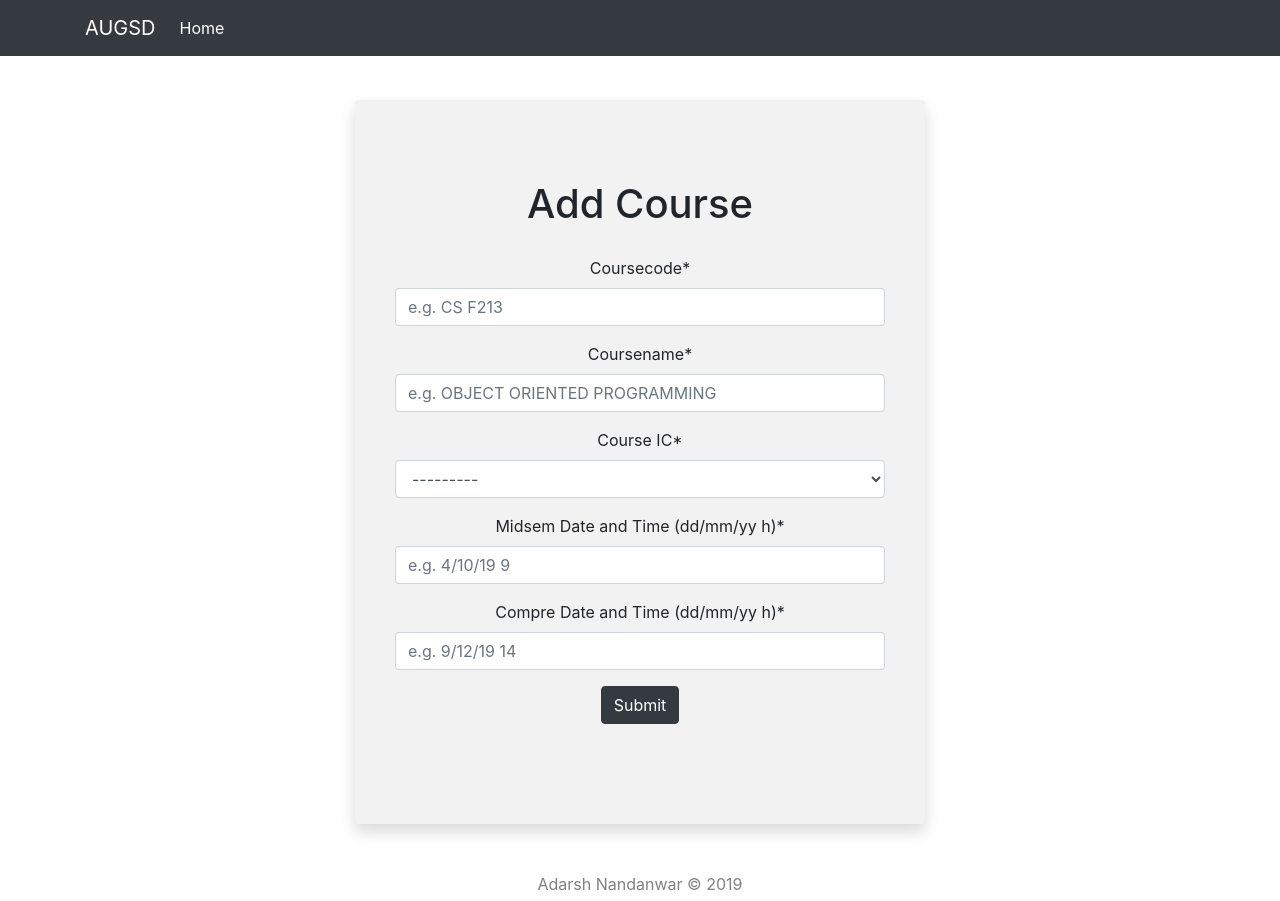
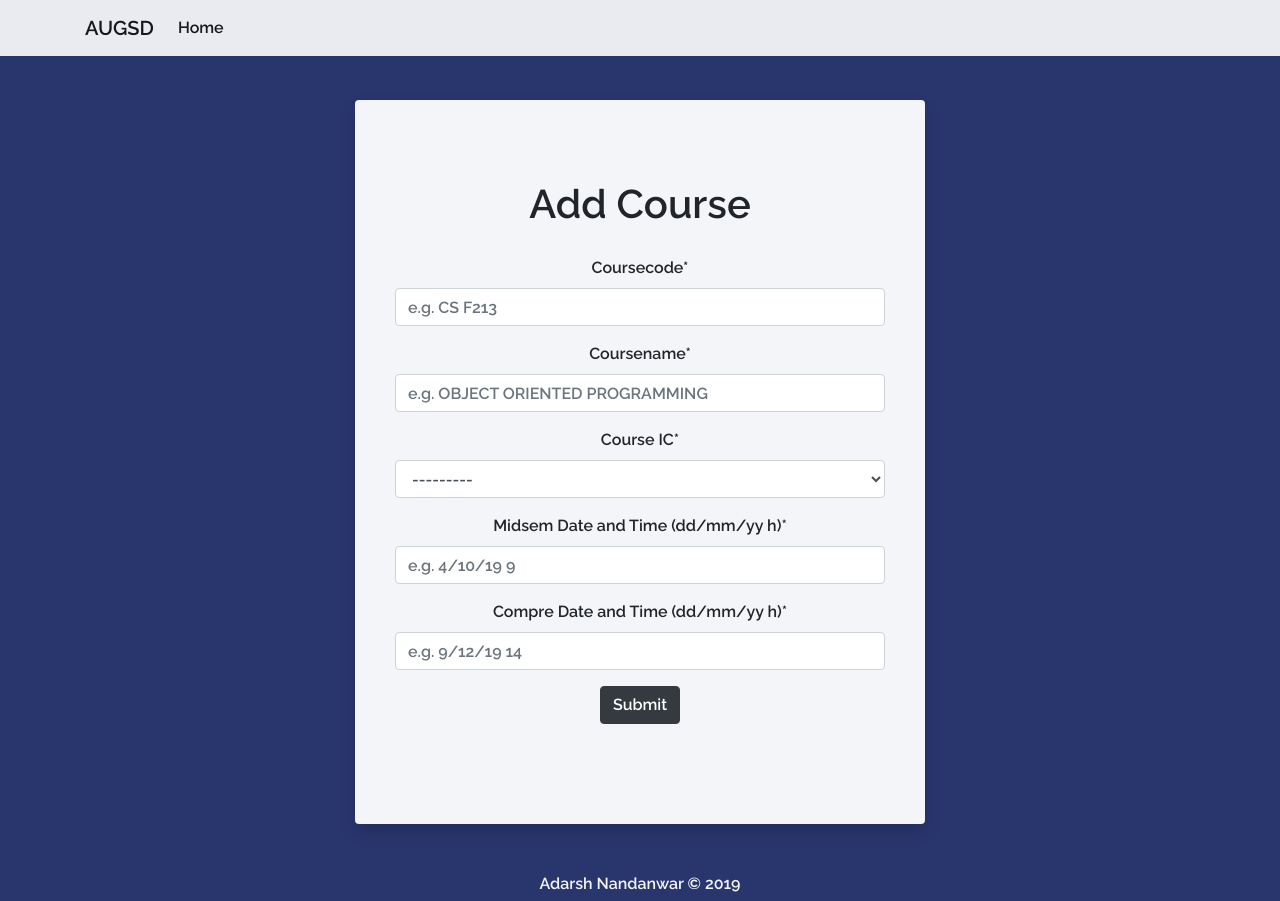
Before and after one commit to AdarshNandanwar/AUGSD-Project, a Django app: page /add-course/ in a window 1280 px wide. Run offline with Django 3.2, Linux system fonts and the light colour scheme; data comes from the database, SQL or seed files in the repository; both versions use the stored data as it was after the commit; some libraries are stand-ins or nearby versions.

Commit message:
improve UI

```diff
--- /dev/null
+++ b/augsd_project/project_app/static/project_app/style.css
@@ -0,0 +1,25 @@
+*{
+    margin : 0;
+    padding: 0;
+    font-family: 'Raleway', sans-serif;
+}
+
+html, body{
+    background: #29366E;
+}
+
+.box{
+    background-color: rgba(255, 255, 255, 0.95) !important;
+    padding: 80px 40px;
+    margin: 0px auto;
+}
+
+ul.navbar-nav a{
+    transition: all .25s ease;
+}
+
+ul.navbar-nav a:hover {
+    background-color: #29366E !important;
+    color: rgba(255, 255, 255, 0.95) !important;
+    transition: all .25s ease;
+}
--- a/augsd_project/project_app/templates/addCourseForm.html
+++ b/augsd_project/project_app/templates/addCourseForm.html
@@ -6,8 +6,7 @@
 
 <div class="container">
     <div class="row text-center">
-        <div class="col-md-6 shadow mb-5 table-light rounded"
-            style="padding: 80px 40px; margin: 0px auto; background-color: rgba(0, 0, 0, 0.05);">
+        <div class="col-md-6 shadow mb-5 table-light rounded box">
             <h1>Add Course</h1>
             <div class="row">
                 <div class="col" style="margin: 20px auto;">
--- a/augsd_project/project_app/templates/addSectionForm.html
+++ b/augsd_project/project_app/templates/addSectionForm.html
@@ -6,8 +6,7 @@
 
 <div class="container">
     <div class="row text-center">
-        <div class="col-md-6 shadow mb-5 table-light rounded"
-            style="padding: 80px 40px; margin: 0px auto; background-color: rgba(0, 0, 0, 0.05);">
+        <div class="col-md-6 shadow mb-5 table-light rounded box">
             <h1>Add Section</h1>
             <div class="row">
                 <div class="col" style="margin: 20px auto;">
--- a/augsd_project/project_app/templates/addSubSectionForm.html
+++ b/augsd_project/project_app/templates/addSubSectionForm.html
@@ -6,8 +6,7 @@
 
 <div class="container">
     <div class="row text-center">
-        <div class="col-md-6 shadow mb-5 table-light rounded"
-            style="padding: 80px 40px; margin: 0px auto; background-color: rgba(0, 0, 0, 0.05);">
+        <div class="col-md-6 shadow mb-5 table-light rounded box">
             <h1>Add SubSection</h1>
             <div class="row">
                 <div class="col" style="margin: 20px auto;">
--- a/augsd_project/project_app/templates/base.html
+++ b/augsd_project/project_app/templates/base.html
@@ -1,3 +1,5 @@
+{% load static %}
+
 <!DOCTYPE html>
 <html lang="en">
 
@@ -9,6 +11,8 @@
     <link href="https://stackpath.bootstrapcdn.com/bootstrap/4.3.1/css/bootstrap.min.css" rel="stylesheet"
         integrity="sha384-ggOyR0iXCbMQv3Xipma34MD+dH/1fQ784/j6cY/iJTQUOhcWr7x9JvoRxT2MZw1T" crossorigin="anonymous">
     <link rel="stylesheet" href="https://cdnjs.cloudflare.com/ajax/libs/font-awesome/5.11.2/css/all.css">
+    <link href="https://fonts.googleapis.com/css?family=Raleway:600&display=swap" rel="stylesheet">
+    <link rel="stylesheet" type="text/css" href="{% static 'project_app/style.css' %}">
     <script src="https://code.jquery.com/jquery-3.4.1.min.js"
         integrity="sha256-CSXorXvZcTkaix6Yvo6HppcZGetbYMGWSFlBw8HfCJo=" crossorigin="anonymous"></script>
     <script src="https://stackpath.bootstrapcdn.com/bootstrap/4.3.1/js/bootstrap.min.js"
@@ -19,7 +23,7 @@
 </head>
 
 <body>
-    <nav class="navbar fixed-top navbar-expand-lg navbar-dark bg-dark">
+    <nav class="navbar fixed-top navbar-expand-lg navbar-light bg-light" style="background-color: rgba(255, 255, 255, 0.9) !important;">
         <nav class="container">
             <a class="navbar-brand" href="/">AUGSD</a>
             <button class="navbar-toggler" type="button" data-toggle="collapse" data-target="#navbarSupportedContent"
@@ -30,7 +34,7 @@
             <div class="collapse navbar-collapse" id="navbarSupportedContent">
                 <ul class="navbar-nav mr-auto">
                     <li class="nav-item active">
-                        <a class="nav-link" href="/">Home <span class="sr-only">(current)</span></a>
+                        <a class="nav-link rounded" href="/">Home <span class="sr-only">(current)</span></a>
                     </li>
                 </ul>
             </div>
@@ -58,12 +62,14 @@
     {% endblock %}
 
     <div class="container text-center" style="color: grey;">
-        <p style=" margin-bottom: 0;">Adarsh Nandanwar © 2019</p>
+        <p style=" margin-bottom: 5px; color: rgba(255, 255, 255, 0.95);">Adarsh Nandanwar © 2019</p>
     </div>
 
     <script src="https://stackpath.bootstrapcdn.com/bootstrap/4.3.1/js/bootstrap.min.js"
         integrity="sha384-JjSmVgyd0p3pXB1rRibZUAYoIIy6OrQ6VrjIEaFf/nJGzIxFDsf4x0xIM+B07jRM"
         crossorigin="anonymous"></script>
+
+
 </body>
 
 </html>
--- a/augsd_project/project_app/templates/deleteCourseForm.html
+++ b/augsd_project/project_app/templates/deleteCourseForm.html
@@ -6,7 +6,7 @@
 
     <div class="container">
         <div class="row text-center">
-            <div class="col-md-6 shadow mb-5 table-light rounded" style="padding: 80px 40px; margin: 0px auto; background-color: rgba(0, 0, 0, 0.05);">
+            <div class="col-md-6 shadow mb-5 table-light rounded box">
 
                 <h1>Delete Course</h1>
                 <div class="row">
--- a/augsd_project/project_app/templates/deleteSectionForm.html
+++ b/augsd_project/project_app/templates/deleteSectionForm.html
@@ -6,7 +6,7 @@
 
     <div class="container">
         <div class="row text-center">
-            <div class="col-md-6 shadow mb-5 table-light rounded" style="padding: 80px 40px; margin: 0px auto; background-color: rgba(0, 0, 0, 0.05);">
+            <div class="col-md-6 shadow mb-5 table-light rounded box">
                 <h1>Delete Section</h1>
                 <div class="row">
                     <div class="col" style="margin: 20px auto;">
--- a/augsd_project/project_app/templates/deleteSubSectionForm.html
+++ b/augsd_project/project_app/templates/deleteSubSectionForm.html
@@ -6,8 +6,7 @@
 
 <div class="container">
     <div class="row text-center">
-        <div class="col-md-6 shadow mb-5 table-light rounded"
-            style="padding: 80px 40px; margin: 0px auto; background-color: rgba(0, 0, 0, 0.05);">
+        <div class="col-md-6 shadow mb-5 table-light rounded box">
             <h1>Delete SubSection</h1>
             <div class="row">
                 <div class="col" style="margin: 20px auto;">
--- a/augsd_project/project_app/templates/modifyCourseForm.html
+++ b/augsd_project/project_app/templates/modifyCourseForm.html
@@ -6,8 +6,7 @@
 
 <div class="container">
     <div class="row text-center">
-        <div class="col-md-6 shadow mb-5 table-light rounded"
-            style="padding: 80px 40px; margin: 0px auto; background-color: rgba(0, 0, 0, 0.05);">
+        <div class="col-md-6 shadow mb-5 table-light rounded box">
 
             <h1>Modify Course</h1>
             <div class="row">
--- a/augsd_project/project_app/templates/modifySectionForm.html
+++ b/augsd_project/project_app/templates/modifySectionForm.html
@@ -6,8 +6,7 @@
 
 <div class="container">
     <div class="row text-center">
-        <div class="col-md-6 shadow mb-5 table-light rounded"
-            style="padding: 80px 40px; margin: 0px auto; background-color: rgba(0, 0, 0, 0.05);">
+        <div class="col-md-6 shadow mb-5 table-light rounded box">
 
             <h1>Modify Section</h1>
             <div class="row">
--- a/augsd_project/project_app/templates/modifySelectedCourseForm.html
+++ b/augsd_project/project_app/templates/modifySelectedCourseForm.html
@@ -6,8 +6,7 @@
 
 <div class="container">
     <div class="row text-center">
-        <div class="col-md-6 shadow mb-5 table-light rounded"
-            style="padding: 80px 40px; margin: 0px auto; background-color: rgba(0, 0, 0, 0.05);">
+        <div class="col-md-6 shadow mb-5 table-light rounded box">
 
             <h1>Modify Course</h1>
             <h3>({{ courseCode }})</h3>
--- a/augsd_project/project_app/templates/modifySelectedSectionForm.html
+++ b/augsd_project/project_app/templates/modifySelectedSectionForm.html
@@ -6,8 +6,7 @@
 
 <div class="container">
     <div class="row text-center">
-        <div class="col-md-6 shadow mb-5 table-light rounded"
-            style="padding: 80px 40px; margin: 0px auto; background-color: rgba(0, 0, 0, 0.05);">
+        <div class="col-md-6 shadow mb-5 table-light rounded box">
 
             <h1>Modify Section</h1>
             <h3>({{ course }} {{ currentSectionNumber }})</h3>
--- a/augsd_project/project_app/templates/modifySelectedSubSectionForm.html
+++ b/augsd_project/project_app/templates/modifySelectedSubSectionForm.html
@@ -6,8 +6,7 @@
 
 <div class="container">
     <div class="row text-center">
-        <div class="col-md-6 shadow mb-5 table-light rounded"
-            style="padding: 80px 40px; margin: 0px auto; background-color: rgba(0, 0, 0, 0.05);">
+        <div class="col-md-6 shadow mb-5 table-light rounded box">
 
             <h1>Modify SubSection</h1>
             <h3>({{ course }} {{ type }}{{ section }})</h3>
--- a/augsd_project/project_app/templates/modifySubSectionForm.html
+++ b/augsd_project/project_app/templates/modifySubSectionForm.html
@@ -6,8 +6,7 @@
 
 <div class="container">
     <div class="row text-center">
-        <div class="col-md-6 shadow mb-5 table-light rounded"
-            style="padding: 80px 40px; margin: 0px auto; background-color: rgba(0, 0, 0, 0.05);">
+        <div class="col-md-6 shadow mb-5 table-light rounded box">
 
             <h1>Modify SubSection</h1>
             <div class="row">
--- a/augsd_project/project_app/templates/viewInstructorTimetableForm.html
+++ b/augsd_project/project_app/templates/viewInstructorTimetableForm.html
@@ -6,8 +6,7 @@
 
 <div class="container-fluid">
     <div class="row text-center">
-        <div class="col-md-10 shadow mb-5 table-light rounded"
-            style="padding: 80px 40px; margin: 0px auto; background-color: rgba(0, 0, 0, 0.05);">
+        <div class="col-md-10 shadow mb-5 table-light rounded box">
 
             <h1>View Instructor Timetable</h1>
             <div class="row">
--- a/augsd_project/project_app/templates/viewRoomTimetableForm.html
+++ b/augsd_project/project_app/templates/viewRoomTimetableForm.html
@@ -6,8 +6,7 @@
 
 <div class="container-fluid">
     <div class="row text-center">
-        <div class="col-md-10 shadow mb-5 table-light rounded"
-            style="padding: 80px 40px; margin: 0px auto; background-color: rgba(0, 0, 0, 0.05);">
+        <div class="col-md-10 shadow mb-5 table-light rounded box">
 
             <h1>View Room Timetable</h1>
             <div class="row">
```
Also changed, not shown: augsd_project/project_app/templates/homePage.html (+17 -9 lines), augsd_project/db.sqlite3.
